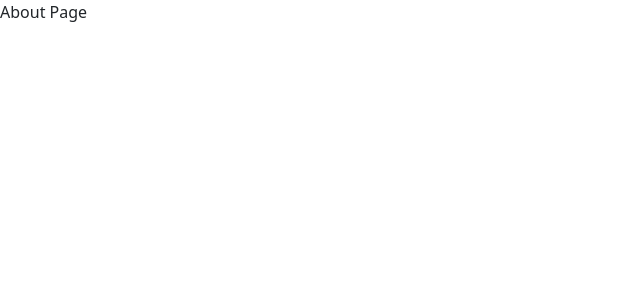
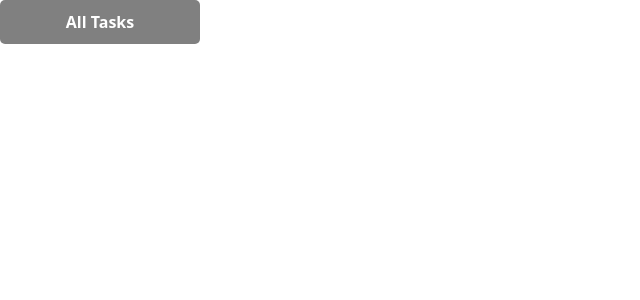
Before and after one commit to DKTomp/Project3, a React (Create React App) app: page /about in a window 1280 px wide. Shown: the top 300 px of the page, without its empty margins (0-640 px from the left). Built offline with nearby package versions, Linux system fonts and the light colour scheme.

Commit message:
delete button fixed

```diff
--- /dev/null
+++ b/src/Components/Slider.css
@@ -0,0 +1,26 @@
+.three-position-button {
+    width: 200px;
+    padding: 10px 20px;
+    border: none;
+    border-radius: 5px;
+    cursor: pointer;
+    color: white;
+    font-weight: bold;
+    transition: background-color 0.3s ease;
+}
+
+.three-position-button.alltasks {
+    background-color: gray;
+}
+
+.three-position-button.completed {
+    background-color: lime;
+}
+
+.three-position-button.uncompleted {
+    background-color: red;
+}
+
+.three-position-button:hover {
+    opacity: 80%;
+}
--- a/src/Components/form.css
+++ b/src/Components/form.css
@@ -12,6 +12,12 @@
     background-color: lime !important;
 }
 
+.task-button {
+    display: flex;
+    justify-content: center;
+    margin-bottom: 20px;
+}
+
 .complete-button {
     width: 150px;
 }
--- a/src/Components/form.jsx
+++ b/src/Components/form.jsx
@@ -1,5 +1,6 @@
 import {useState} from 'react';
 import Form from 'react-bootstrap/Form';
+import About from '../Pages/About';
 import Button from 'react-bootstrap/Button';
 import {Table} from 'react-bootstrap';
 import './form.css'
@@ -58,6 +59,11 @@ function Form1() {
         )
     }
 
+    function handleDelete(event, taskIndex) {
+        const newtasks = tasks.filter((task,index) => index!=taskIndex)
+        settasks(newtasks)
+    }
+
     return (
         <>
             <Form className='form_style' onSubmit={handleClick}>
@@ -82,7 +88,7 @@ function Form1() {
                     />
                 </Form.Group>
 
-                <Button variant="primary" type="submit">
+                <Button className='mb-3' variant="primary" type="submit">
                     Submit
                 </Button>
             </Form>
@@ -113,7 +119,9 @@ function Form1() {
                             onClick={() => handleComplete(index)}>
                                 {task.isComplete ? "Not Completed" : "Completed"}
                             </Button>&nbsp;
-                            <Button variant="danger">
+                            <Button
+                            variant="danger"
+                            onClick={(event)=>(handleDelete (event,index))}>
                                 Delete
                             </Button>
                         </td>
--- a/src/Pages/About.jsx
+++ b/src/Pages/About.jsx
@@ -1,7 +1,26 @@
-import React from 'react'
+import React, {useState} from 'react'
+import "../Components/Slider.css"
 
 export default function About() {
+    const [stateIndex, setStateIndex] = useState(0);
+
+    const states = [
+        {name: 'All Tasks', className: 'alltasks'},
+        {name: 'Completed Tasks', className: 'completed'},
+        {name: 'Uncompleted Tasks', className: 'uncompleted'}
+    ]
+
+    const handleClick = () => {
+        setStateIndex((prevStateIndex) => (prevStateIndex + 1) % states.length)
+    };
+
+    const currentState = states[stateIndex]
+
   return (
-    <div>About Page</div>
+    <button
+        onClick={handleClick}
+        className={`three-position-button ${currentState.className}`}>
+        {currentState.name}
+    </button>
   )
 }
```
